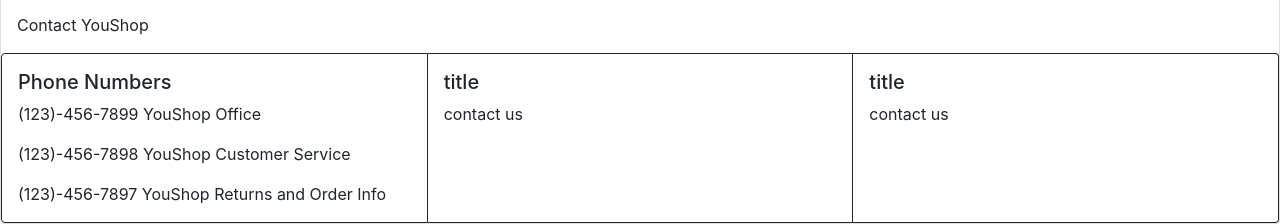
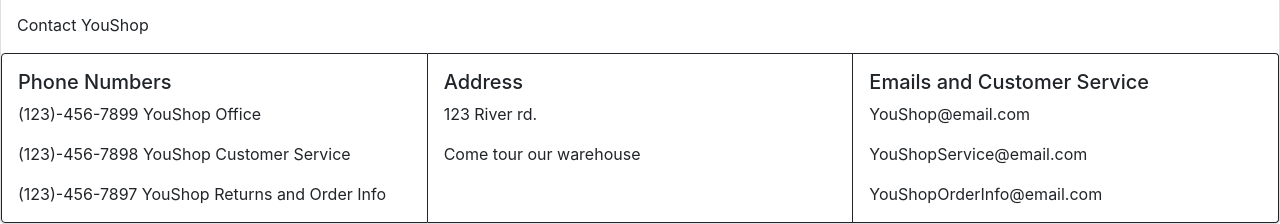
Before and after one commit to Julesdj/MERN-YouShop, a React (Create React App) app in the folder frontend/: page /store/contact in a window 1280 px wide. Shown: the part 1129-1353 px from the top of the page. Built offline with nearby package versions, Linux system fonts and the light colour scheme; the HTML template or start-up script is replaced by a standard one.

Commit message:
Contact text updated

```diff
--- a/frontend/src/components/Contact.jsx
+++ b/frontend/src/components/Contact.jsx
@@ -22,14 +22,17 @@
                     </Card>
                     <Card border='dark'>
                         <Card.Body>
-                            <Card.Title>title</Card.Title>
-                            <Card.Text>contact us</Card.Text>
+                            <Card.Title>Address</Card.Title>
+                            <Card.Text>123 River rd. </Card.Text>
+                            <Card.Text>Come tour our warehouse</Card.Text>
                         </Card.Body>
                     </Card>
                     <Card border='dark'>
                         <Card.Body>
-                            <Card.Title>title</Card.Title>
-                            <Card.Text>contact us</Card.Text>
+                            <Card.Title>Emails and Customer Service</Card.Title>
+                            <Card.Text>YouShop@email.com</Card.Text>
+                            <Card.Text>YouShopService@email.com</Card.Text>
+                            <Card.Text>YouShopOrderInfo@email.com</Card.Text>
                         </Card.Body>
                     </Card>
                 </CardGroup>
```
